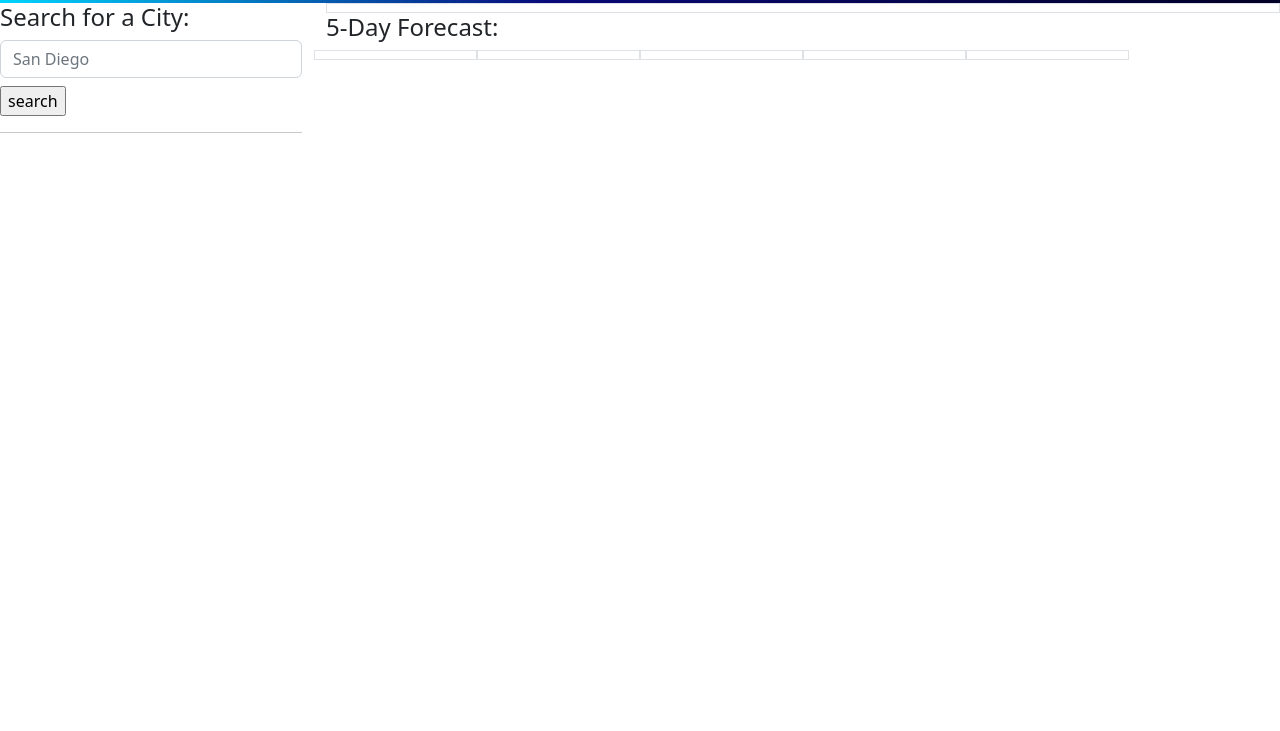
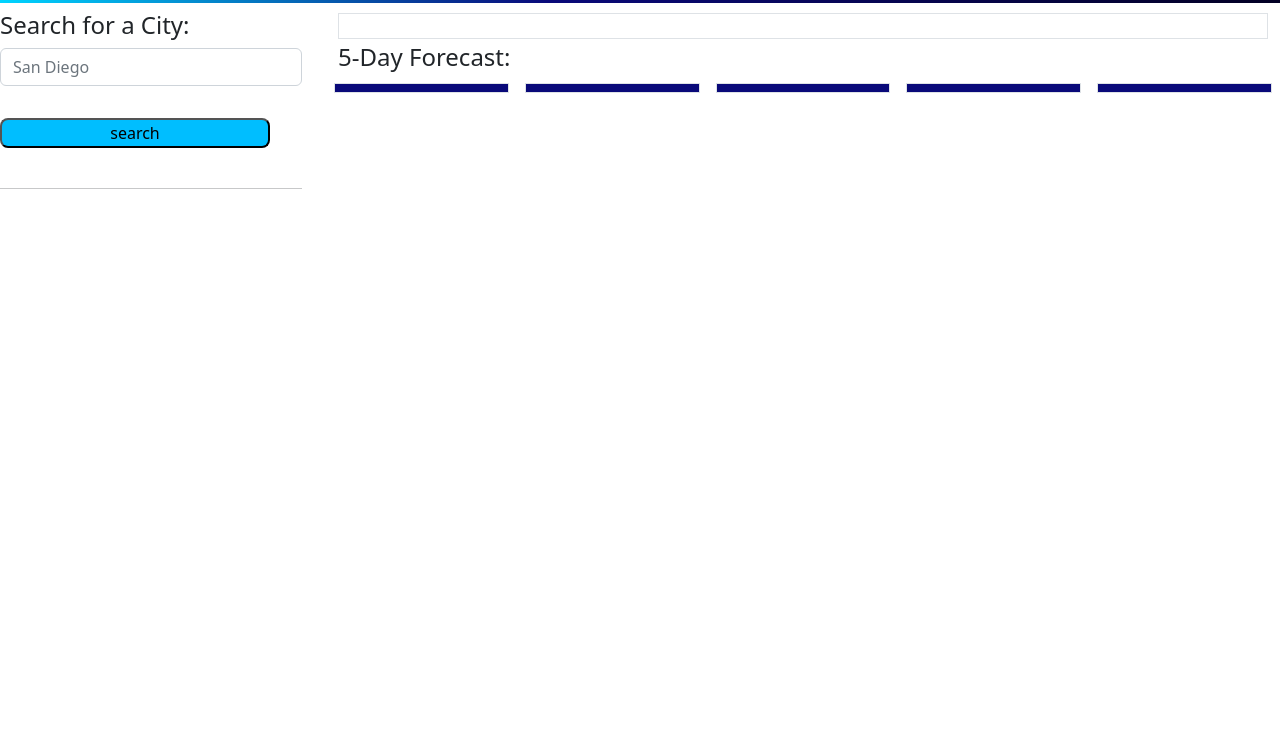
Before and after one commit to TottoMoe/Challenge6-WeatherDashboard, a plain HTML site: page index.html in a window 1280 px wide. Shown: the part 69-800 px from the top of the page. Drawn offline with nearby package versions, Linux system fonts and the light colour scheme.

Commit message:
Four commit

```diff
--- a/index.html
+++ b/index.html
@@ -11,7 +11,7 @@
 <body>
   <!-- <div class="container"> -->
     <nav class="navbar justify-content-center">
-        <a class="navbar-brand" href="#">
+        <a class="navbar-brand" href="https://tottomoe.github.io/Challenge6-WeatherDashboard/">
           <h2>Weather Dashboard</h2>
         </a>
     </nav>
@@ -20,27 +20,23 @@
   <!-- <div class="container border"> -->
     <div class="row">
       <div class="col-3">
-        <form class="form-group" id="city-form">
+        <form class="form-group my-2" id="city-form">
           <div class="form-group mb-2">
             <h4 class="col-12">Search for a City:</h4>
           </div>
           <div class="form-group mb-2">
             <input type="text" class="form-control" id="city-name" placeholder="San Diego">
           </div>
-          <input type="submit" value="search">
+          <input type="submit" value="search" class="search-button my-4">
           <hr>
           <div class="col-10" id="city-list">
-
-            <div class="list-group" id="city-list">
-
-            </div>
+            <div class="list-group" id="city-list"></div>
           </div>
         </form>
-
-
       </div>
       <div class="col-9">
-          <div class="jumbotron jumbotron-fluid border">
+        <div class="container">
+          <div class="jumbotron jumbotron-fluid border p-2">
             <h3 class="display-7 city-name" id="city-header">
               <!-- <img src="http://openweathermap.org/img/wn/02d@2x.png" ></img> -->
               <!-- <img src="" id="icon-header"></img> -->
@@ -52,40 +48,43 @@
               <div id="uvi-header"></div>
             </div>
           </div>
-
+        </div>
+        <div class="container">
           <div class="row">
-            <h4>5-Day Forecast:</h4>
+            <h4 class="lh-base align-content-center">5-Day Forecast:</h4>
           </div>
-          <div class="row">
-            <div class="col-2 border">
+        </div>
+        <div class="container">
+          <div class="row d-flex justify-content-center">
+            <div class="col-2 border forecast mx-2 flex-fill">
               <h5 id="date1"></h5>
               <!-- <div><img></div> -->
               <div id="temp1"></div>
               <div id="wind1"></div>
               <div id="humidity1"></div>
             </div>
-            <div class="col-2 border">
+            <div class="col-2 border forecast mx-2 flex-fill">
               <h5 id="date2"></h5>
               <!-- <div><img></div> -->
               <div id="temp2"></div>
               <div id="wind2"></div>
               <div id="humidity2"></div>
             </div>
-            <div class="col-2 border">
+            <div class="col-2 border forecast mx-2 flex-fill">
               <h5 id="date3"></h5>
               <!-- <div><img></div> -->
               <div id="temp3"></div>
               <div id="wind3"></div>
               <div id="humidity3"></div>
             </div>
-            <div class="col-2 border">
+            <div class="col-2 border forecast mx-2 flex-fill">
               <h5 id="date4"></h5>
               <!-- <div><img></div> -->
               <div id="temp4"></div>
               <div id="wind4"></div>
               <div id="humidity4"></div>
             </div>
-            <div class="col-2 border">
+            <div class="col-2 border forecast mx-2 flex-fill">
               <h5 id="date5"></h5>
               <!-- <div><img></div> -->
               <div id="temp5"></div>
@@ -93,6 +92,7 @@
               <div id="humidity5"></div>
             </div>
           </div>
+        </div>
       </div>
     </div>
   <!-- </div> -->
--- a/script.js
+++ b/script.js
@@ -105,11 +105,17 @@ function renderCurrentItem() {
     /* Display current Date*/
     cityHeaderEl.textContent = lastItem.currentCity + ' (' + date + ') ';
     //iconHeaderEl.innerHTML = <img src="http://openweathermap.org/img/wn/${lastItem.currentIcon}@2x.png"></img>;
-
     tempHeaderEl.textContent = 'Temp: '+ lastItem.curretTemp + '°F';
     windHeaderEl.textContent = 'Wind: '+ lastItem.currentWind + ' MPH';
     humHeaderEl.textContent = 'Humidity: '+ lastItem.currentHumidity + ' %';
-    uviHeaderEl.textContent = 'UV Index: '+ lastItem.currentUvi;
+    uviHeaderEl.innerHTML = 'UV Index: <span id="span"> '+ lastItem.currentUvi + ' </span>';
+    if (lastItem.currentUvi < 3) {
+      document.querySelector('span').style.backgroundColor = 'green';
+    } else if (lastItem.currentUvi < 6) {
+      document.querySelector('span').style.backgroundColor = 'orange';
+    } else {
+      document.querySelector('span').style.backgroundColor = 'red';
+    }
 
     /* Display date-1 */
     document.getElementById('date1').textContent = dateOne;
@@ -155,3 +161,14 @@ cityFormEl.addEventListener('submit', function(e) {
 //   getCityBtn(cityNameEl.value);
 // });
 renderCurrentItem();
+
+formInputEl.each(function() {
+  var num = $(this).data('event');
+  if (num > time) {
+    $(this).addClass("future");
+  } else if (time == num) {
+    $(this).addClass("present");
+  } else {
+    $(this).addClass("past");
+  }
+});
--- a/style.css
+++ b/style.css
@@ -1,3 +1,4 @@
+
 .navbar {
   background: rgb(0,212,255);
   background: linear-gradient(90deg, rgba(0,212,255,1) 0%, rgba(9,9,121,1) 43%, rgba(2,0,36,1) 100%);
@@ -6,3 +7,27 @@
 .navbar-brand {
   color: white;
 }
+
+.jumbotron {
+  margin-top: 10px;
+  line-height: 200%;
+}
+
+.forecast {
+  background: rgba(9,9,121,1);
+  color: white;
+}
+
+.search-button {
+  background: #00beff;
+  border-radius: 0.5em;
+  width: 270px;
+}
+
+#uvi-header {
+  border: 1px;
+}
+
+#span {
+  width: 200px;
+}
```
